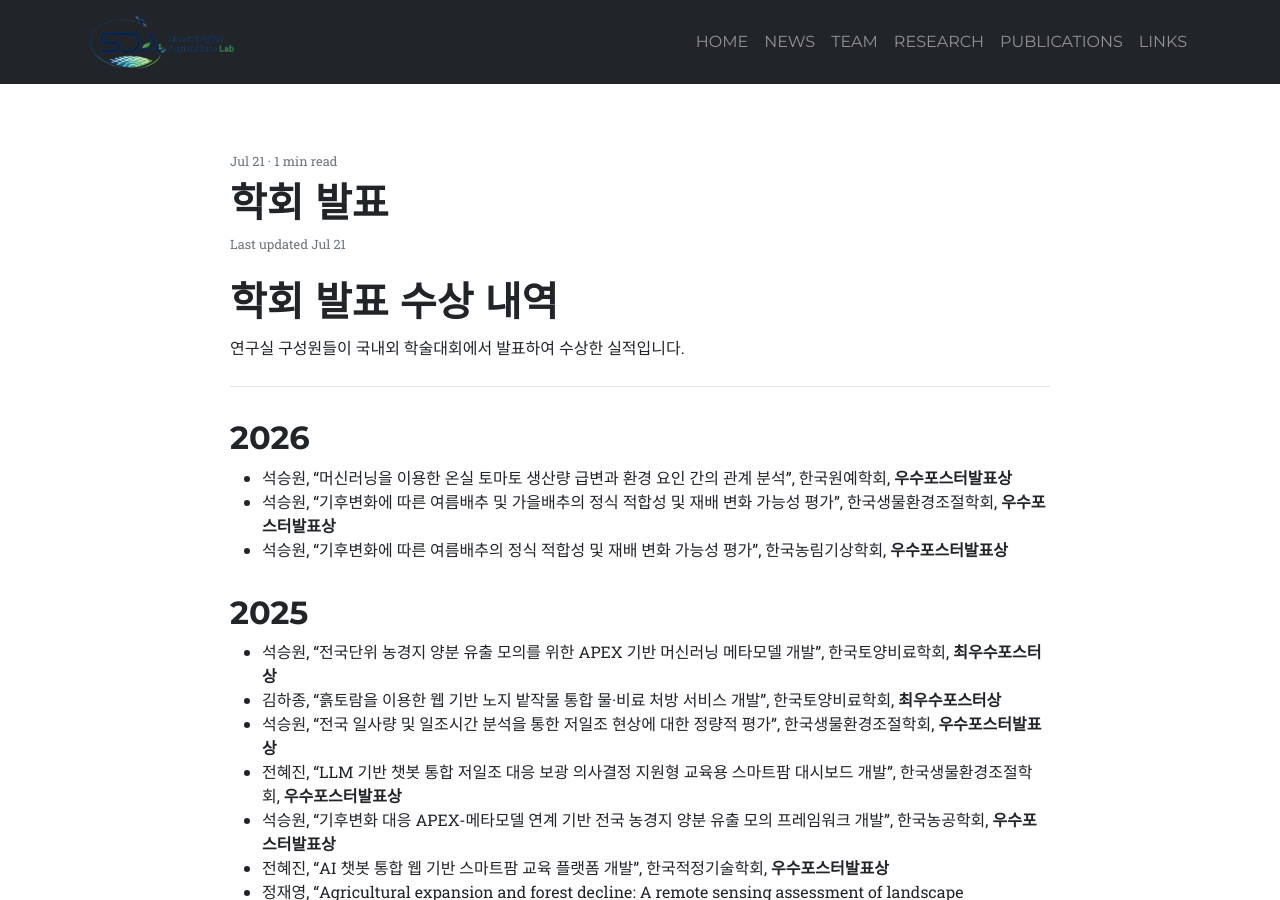
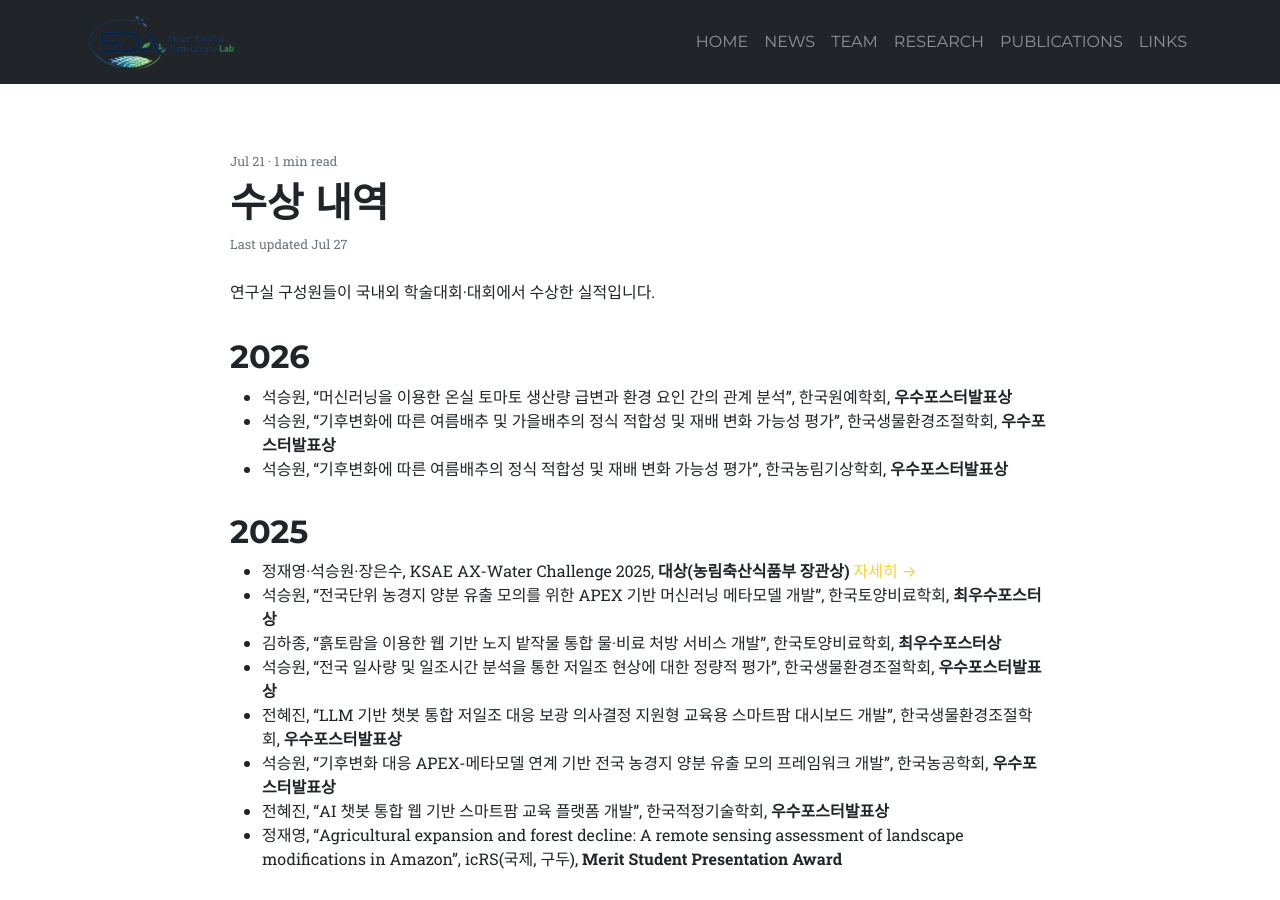
Before and after one commit to SmartDigitalAg/SmartDigitalAg.github.io, a Jekyll site: the page built from _posts/2026-07-21-awards.md, in a window 1280 px wide and 900 px high. Built offline with Jekyll 4.4.1, drawn with Linux system fonts in a browser that asks for light colours; some web fonts are replaced; some of the changed text lies outside the part shown.

Commit message:
refactor(news): 수상 내역--> 연도별 인라인 목록으로 개편
- News 진입 시 학회 발표 수상을 카드 클릭 없이 연도별로 바로 나열
- 대회 수상은 연도 안에 '이름, 제목, 상' 순으로 간략 표시 + 상세 링크
- 대회 상세 permalink(/news/ksae-ax-water-2025/)·'← News로' 링크·제목 중복 제거
- board(수상 내역)를 Recent Posts/All Posts에서 제외, 빈 Recent 섹션 숨김

```diff
--- a/_includes/recent_post.html
+++ b/_includes/recent_post.html
@@ -1,3 +1,12 @@
+  {% assign news_posts = site.categories.news | sort: "date" | reverse %}
+  {% assign recent = "" | split: "" %}
+  {% for post in news_posts %}
+    {% if post.url != page.url and post.news_board != true %}
+      {% assign recent = recent | push: post %}
+    {% endif %}
+  {% endfor %}
+
+  {% if recent.size > 0 %}
   <div class="container">
 
     <div class="d-flex justify-content-between align-items-center mb-4">
@@ -6,11 +15,7 @@
     </div>
 
     <div class="row">
-      {% assign posts = site.categories.news | sort: "date" | reverse %}
-      {% assign shown = 0 %}
-
-      {% for post in posts %}
-        {% if post.url != page.url and shown < 3 %}
+      {% for post in recent limit: 3 %}
           <div class="col-md-6 col-lg-4 mb-4">
             <a href="{{ post.url }}" class="card h-100 border-0 shadow-sm bg-dark text-white p-4 text-decoration-none">
               <div class="card-body d-flex flex-column justify-content-between">
@@ -30,10 +35,8 @@
               </div>
             </a>
           </div>
-
-          {% assign shown = shown | plus: 1 %}
-        {% endif %}
       {% endfor %}
     </div>
 
   </div>
+  {% endif %}
--- a/_posts/2026-07-21-awards.md
+++ b/_posts/2026-07-21-awards.md
@@ -1,21 +1,18 @@
 ---
 layout: post
-title: "학회 발표"
+title: "수상 내역"
 date: 2026-07-21
-last_updated: 2026-07-21
+last_updated: 2026-07-27
 categories: news
-summary: "국내외 학술대회 수상 내역"
+summary: "국내외 학술대회·대회 수상 내역"
 views: 0
 comments: 0
 likes: 0
 nav: post
+news_board: true
 ---
 
-# 학회 발표 수상 내역
-
-연구실 구성원들이 국내외 학술대회에서 발표하여 수상한 실적입니다.
-
----
+연구실 구성원들이 국내외 학술대회·대회에서 수상한 실적입니다.
 
 ## 2026
 
@@ -25,6 +22,7 @@ nav: post
 
 ## 2025
 
+- 정재영·석승원·장은수, KSAE AX-Water Challenge 2025, **대상(농림축산식품부 장관상)**  [자세히 →](/news/ksae-ax-water-2025/)
 - 석승원, "전국단위 농경지 양분 유출 모의를 위한 APEX 기반 머신러닝 메타모델 개발", 한국토양비료학회, **최우수포스터상**
 - 김하종, "흙토람을 이용한 웹 기반 노지 밭작물 통합 물·비료 처방 서비스 개발", 한국토양비료학회, **최우수포스터상**
 - 석승원, "전국 일사량 및 일조시간 분석을 통한 저일조 현상에 대한 정량적 평가", 한국생물환경조절학회, **우수포스터발표상**
--- a/posts.html
+++ b/posts.html
@@ -13,6 +13,7 @@ nav: post
     <div class="row">
       {% assign posts = site.categories.news | sort: "date" | reverse %}
       {% for post in posts %}
+      {% unless post.news_board %}
       <div class="col-md-6 col-lg-4 mb-4">
         <a href="{{ post.url }}" class="card h-100 border-0 shadow-sm bg-dark text-white p-4 text-decoration-none">
           <div class="card-body d-flex flex-column justify-content-between">
@@ -32,6 +33,7 @@ nav: post
           </div>
         </a>
       </div>
+      {% endunless %}
 
       {% endfor %}
     </div>
```
Also changed, not shown: _includes/news.html (+26 -43 lines), _posts/2025-12-30-2025.md (+6 -2 lines).
